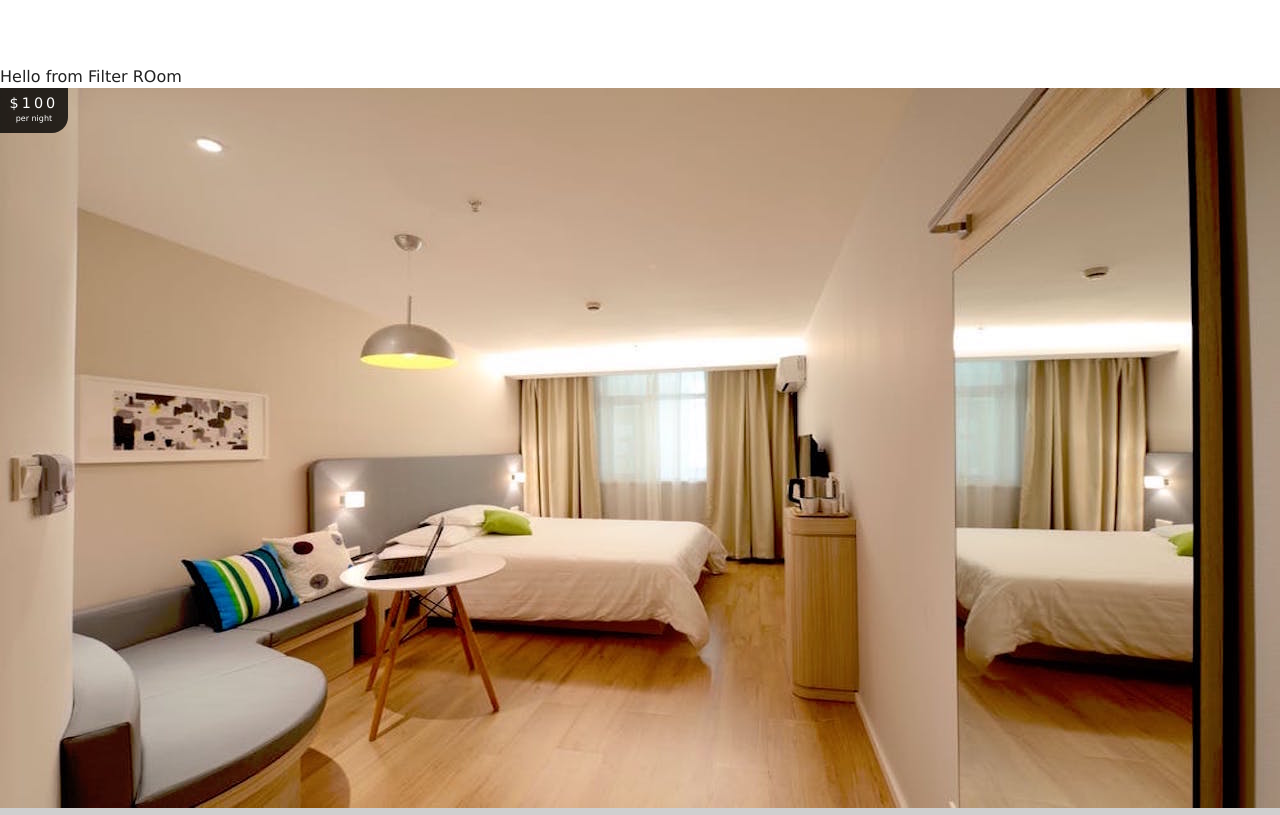
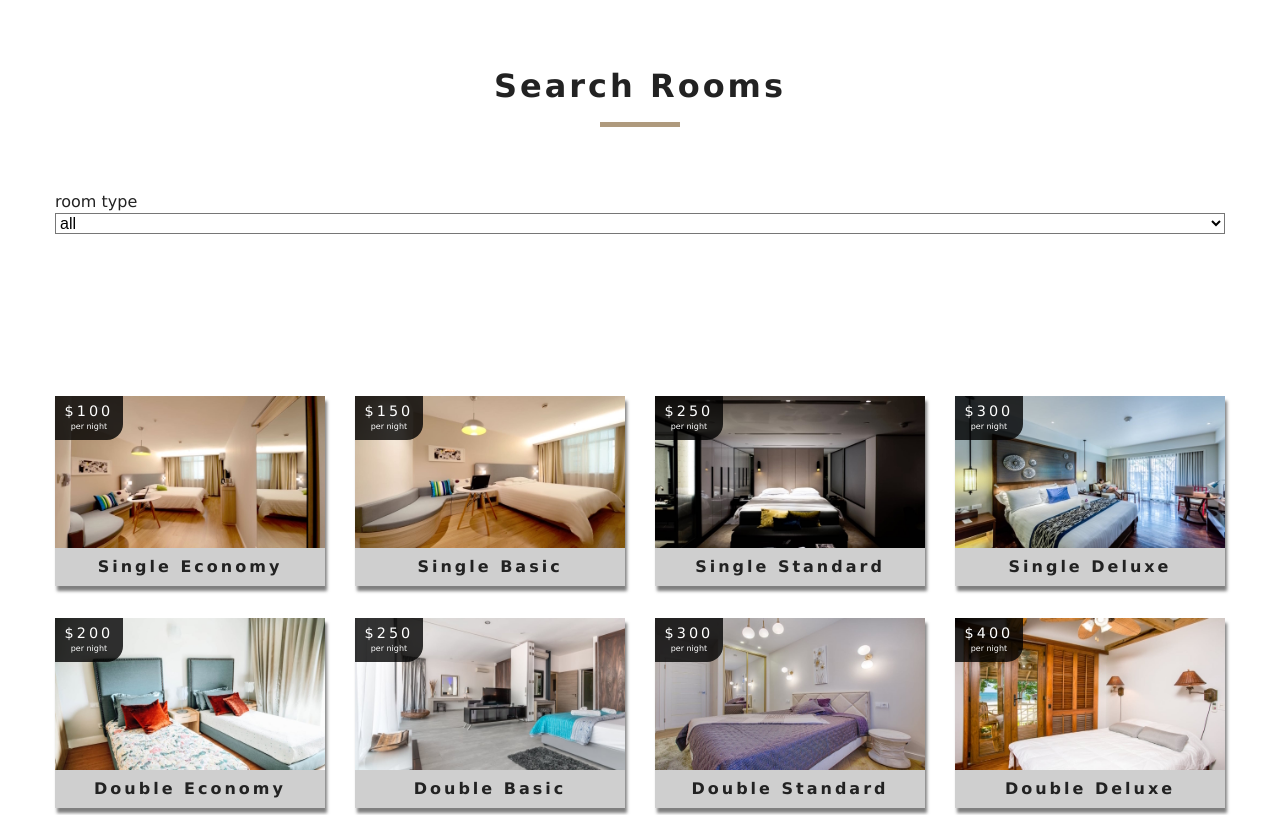
Before and after one commit to namleyolo/react-beach, a React (Create React App) app: page /room in a window 1280 px wide. Shown: the part 560-1375 px from the top of the page. Built offline with nearby package versions, Linux system fonts and the light colour scheme.

Commit message:
continue filter

```diff
--- a/src/components/RoomFilter.js
+++ b/src/components/RoomFilter.js
@@ -1,16 +1,32 @@
-import React from 'react'
-import Room from './Room'
+import React, {useContext} from 'react'
+import {RoomContext} from "../context"
+import Title from "../components/Title"
 
-export default function RoomFilter({rooms}) {
-    console.log(rooms);
+export default function RoomFilter() {
+    const context = useContext(RoomContext);
+    const typesRoom = context.rooms.map(val => val.type);
+    const uniqueTypesRoom = new Set (typesRoom);
+
+    // console.log(typesRoom);
+    // console.log(context);
+    var roomTypes = [...uniqueTypesRoom, 'all'];
+    // console.log(roomTypes);
     return (
-        <div className="roomslist">
-            Hello from Filter ROom
-            <div className="roomlist-center">
-                {rooms.map(val =>{
-                    return <Room key={val.id} room={val}  />
-                })}
-            </div>
-        </div>
+        <section className="filter-container">
+            <Title title="Search rooms"></Title>
+            <form className="filter-form">
+                <div className="from-group">
+                    <label htmlFor="type" >room type</label>
+                    <select name="type" id="type" value={context.type} className="form-control" onChange={context.handleChange} >
+                        {roomTypes.map((val, index) => {return (
+                            <option key={index} value={val}>
+                                {val}
+                            </option>
+                          )
+                        } )}
+                    </select>
+                </div>
+            </form>
+        </section>
     )
 }
--- a/src/components/RoomList.js
+++ b/src/components/RoomList.js
@@ -1,9 +1,15 @@
 import React from 'react'
+import Room from "./Room"
 
-export default function RoomsContainer() {
+export default function RoomList({rooms}) {
     return (
-        <div>
-            Hello fro m roomList
-        </div>
+        <section className="roomslist">
+            <div className="roomslist-center">
+                {rooms.map(val => {
+                    return <Room key={val.id} room={val}></Room>
+                })}
+            </div>
+
+        </section>
     )
 }
--- a/src/context.js
+++ b/src/context.js
@@ -9,13 +9,32 @@ class RoomProvider extends Component {
         rooms : [],
         sortedRooms : [],
         featuredRooms : [],
-        loading : true
+        loading : true,
+        type : 'all',
+        capacity : 1,
+        price : 0,
+        minPrice : 0,
+        maxPrice : 0,
+        minSize : 0,
+        maxSize : 0,
+        breakfast : false,
+        pets :  false
     }
     componentDidMount() {
         let rooms = this.formatData(items);
         // console.log(rooms);
         let featuredRooms = rooms.filter(room => room.featured === true) ;
-        this.setState({rooms, featuredRooms , sortedRooms : rooms, loading : false})
+        let maxPrice = Math.max(...rooms.map(val => val.price));
+        console.log(maxPrice)
+        let minPrice = Math.min(...rooms.map(val => val.price));
+        let maxSize = Math.max(...rooms.map(val => val.size));
+        console.log(maxSize);
+
+
+
+
+        this.setState({
+            rooms, featuredRooms , sortedRooms : rooms, loading : false , price : maxPrice , maxPrice, maxSize })
     }
     formatData(items){
         let tempItems = items.map(item =>{
@@ -27,6 +46,23 @@ class RoomProvider extends Component {
         });
         return tempItems;
     }
+    handleChange = (e) => {
+        const type = e.target.type
+        const value = type === "checkbox" ? type.checked : type.value ;
+        const name = e.target.name
+        console.log(type,name,value);
+        this.setState({[name]: value}, this.filterRooms())
+    }
+    filterRooms() {
+        let {rooms, type, capacity} = this.state;
+        let tempRooms = [...rooms];
+        if (type !== 'all') {
+            tempRooms = tempRooms.filter(room => room.type === type)
+        }
+        this.setState({sortedRooms: tempRooms})
+    }
+
+
     getRoom = (slug) =>{
         let tempRooms = [...this.state.rooms]
         const room = tempRooms.find(room => room.slug === slug);
@@ -35,11 +71,11 @@ class RoomProvider extends Component {
 
     render() {
         return (
-            <RoomContext.Provider value={{...this.state, getRoom : this.getRoom}}>
+            <RoomContext.Provider value={{...this.state, getRoom : this.getRoom, handleChange : this.handleChange}}>
               {this.props.children}
             </RoomContext.Provider>
         )
-    }
+    }x
 }
 const RoomConsumer = RoomContext.Consumer ;
 console.log(RoomConsumer);
```
